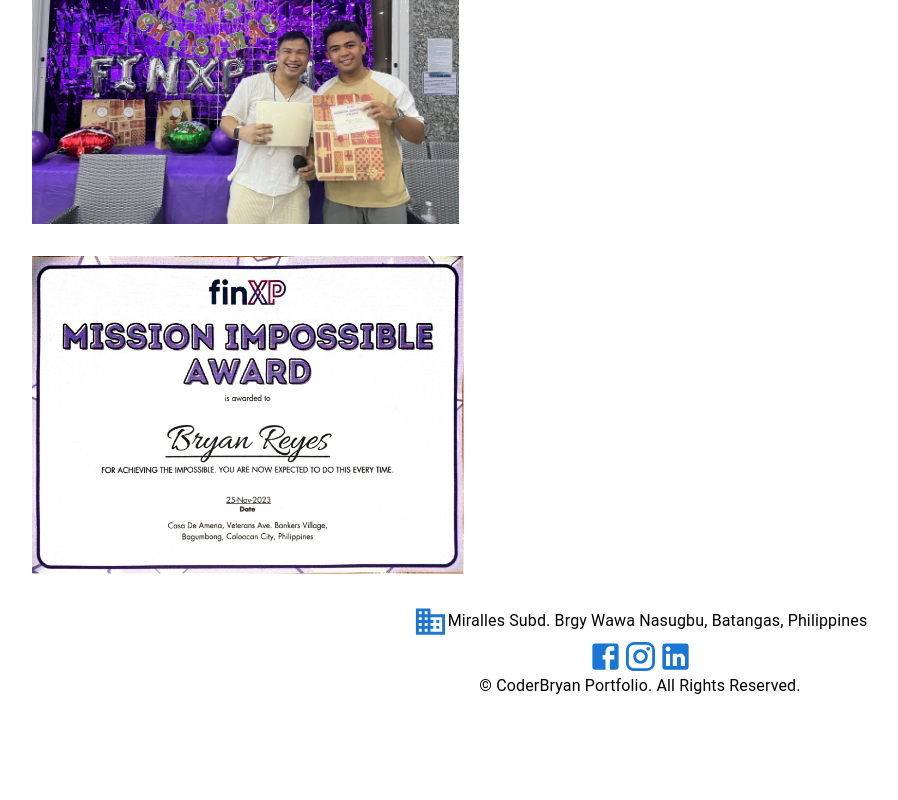
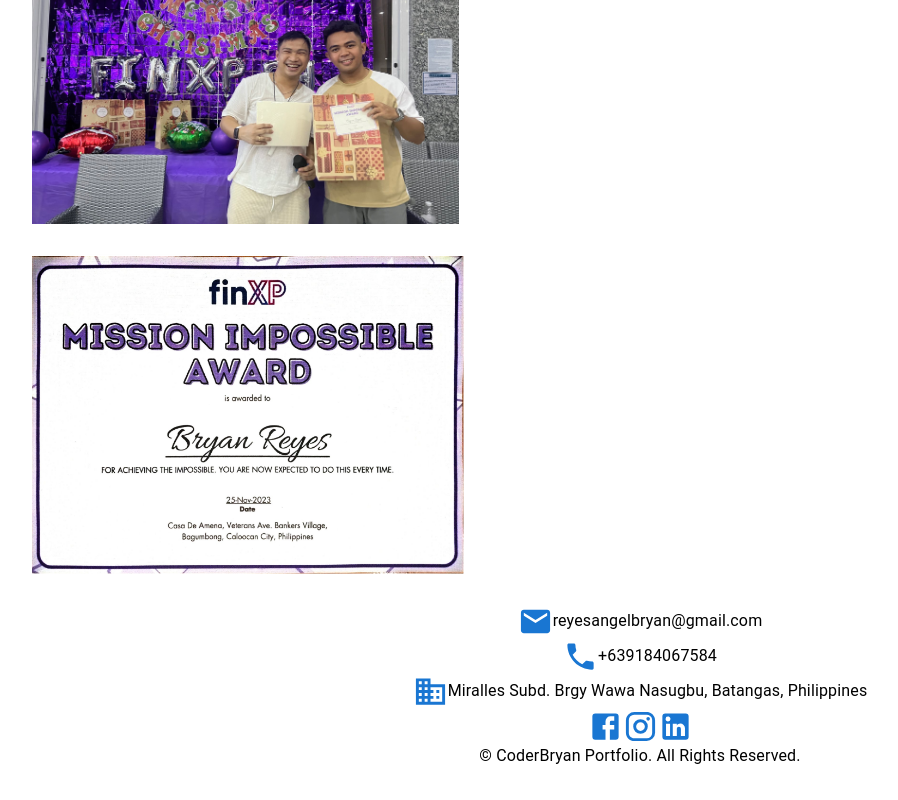
Before and after one commit to ReyesBryanAngel/Portfolio-App, a React (Vite) app in the folder portfolio-app/: page / in a window 1280 px wide. Shown: the part 10206-11006 px from the top of the page, without its empty margins (0-898 px from the left). Before the commit the page ends 10936 px from the top, so only its background shows below. Built offline with nearby package versions, Linux system fonts and the light colour scheme.

Commit message:
add: contact info

```diff
--- a/portfolio-app/src/components/Footer.jsx
+++ b/portfolio-app/src/components/Footer.jsx
@@ -18,6 +18,22 @@
                 <div>
                     <div className='mt-5 text-left'>
                         <Typography>
+                            <div className="flex items-center gap-2">
+                                <MailIcon
+                                    fontSize="large"
+                                    color="primary"
+                                    className="rounded-full bg-white p-2"
+                                />
+                                    reyesangelbryan@gmail.com
+                            </div>
+                            <div className="flex items-center gap-2 mt-2">
+                                <PhoneIcon
+                                    className="rounded-full bg-white p-2 my-2"
+                                    fontSize="large"
+                                    color="primary"
+                                />
+                                +639184067584
+                            </div>
                             <div className="flex items-center gap-2">
                                 <BusinessIcon
                                     className="rounded-full bg-white p-2 my-2"
```
